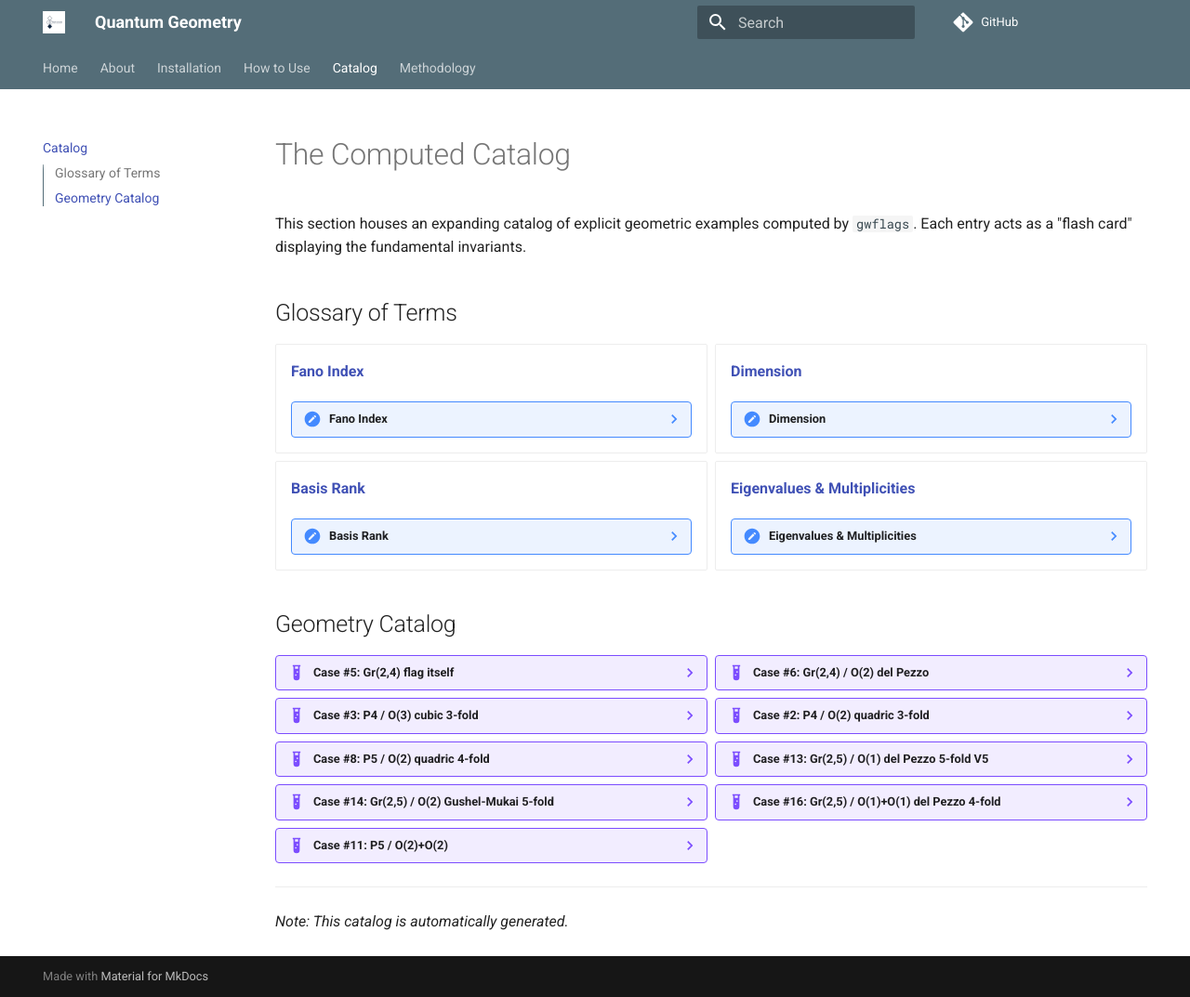
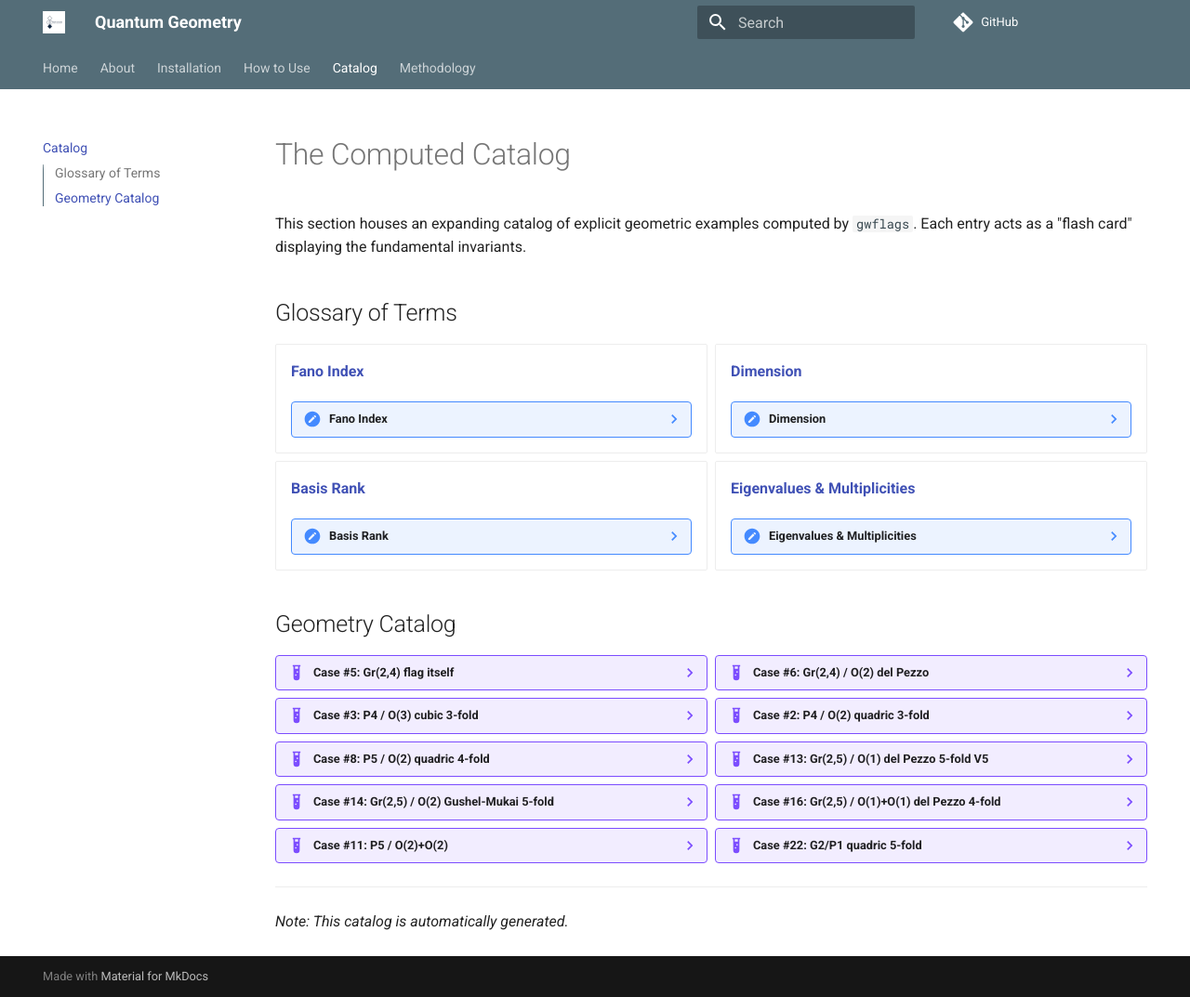
Before and after one commit to leonardofcavenaghi/atomicdecompositions, an MkDocs documentation site: the page built from docs/catalog.md, in a window 1280 px wide and 1073 px high. Shown: the whole window at 93% size. Built offline with MkDocs 1.6.1 and Material for MkDocs 9.7.7, drawn with Linux system fonts in a browser that asks for light colours; comment, search, counter and statistics services are not loaded; some of the changed lines change nothing that is shown.

Commit message:
Auto-update catalog with new case

```diff
--- a/docs/catalog.md
+++ b/docs/catalog.md
@@ -149,6 +149,14 @@ This section houses an expanding catalog of explicit geometric examples computed
         $$
 
 
+??? example "Case #22: G2/P1  quadric 5-fold"
+    - **Ambient Space:** `G2`
+    - **Dimension:** 5
+    - **Fano Index:** 5
+    - **Basis Rank:** 6
+    - **Eigenvalues:** 6.598 (mult: 1), -5*2**(2/5)*sqrt(5)/4 - 5*2**(2/5)/4 - 5*2**(2/5)*I*sqrt(5/8 - sqrt(5)/8) (mult: 1), -5*2**(2/5)*sqrt(5)/4 - 5*2**(2/5)/4 + 5*2**(2/5)*I*sqrt(5/8 - sqrt(5)/8) (mult: 1), -5*2**(2/5)/4 + 5*2**(2/5)*sqrt(5)/4 - 5*2**(2/5)*I*sqrt(sqrt(5)/8 + 5/8) (mult: 1), -5*2**(2/5)/4 + 5*2**(2/5)*sqrt(5)/4 + 5*2**(2/5)*I*sqrt(sqrt(5)/8 + 5/8) (mult: 1), 0.0 (mult: 1)
+
+
 </div>
 
 ***
```
